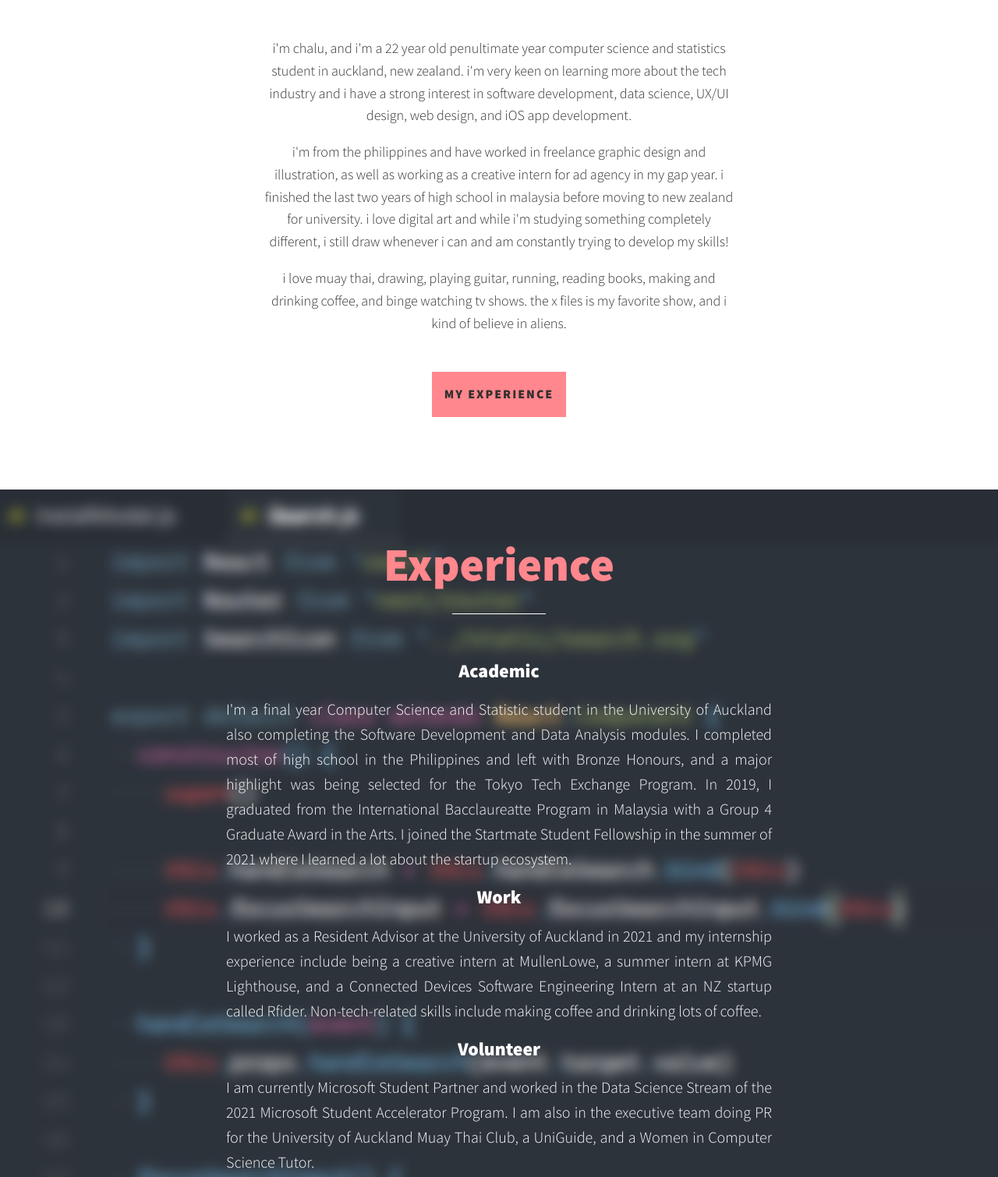
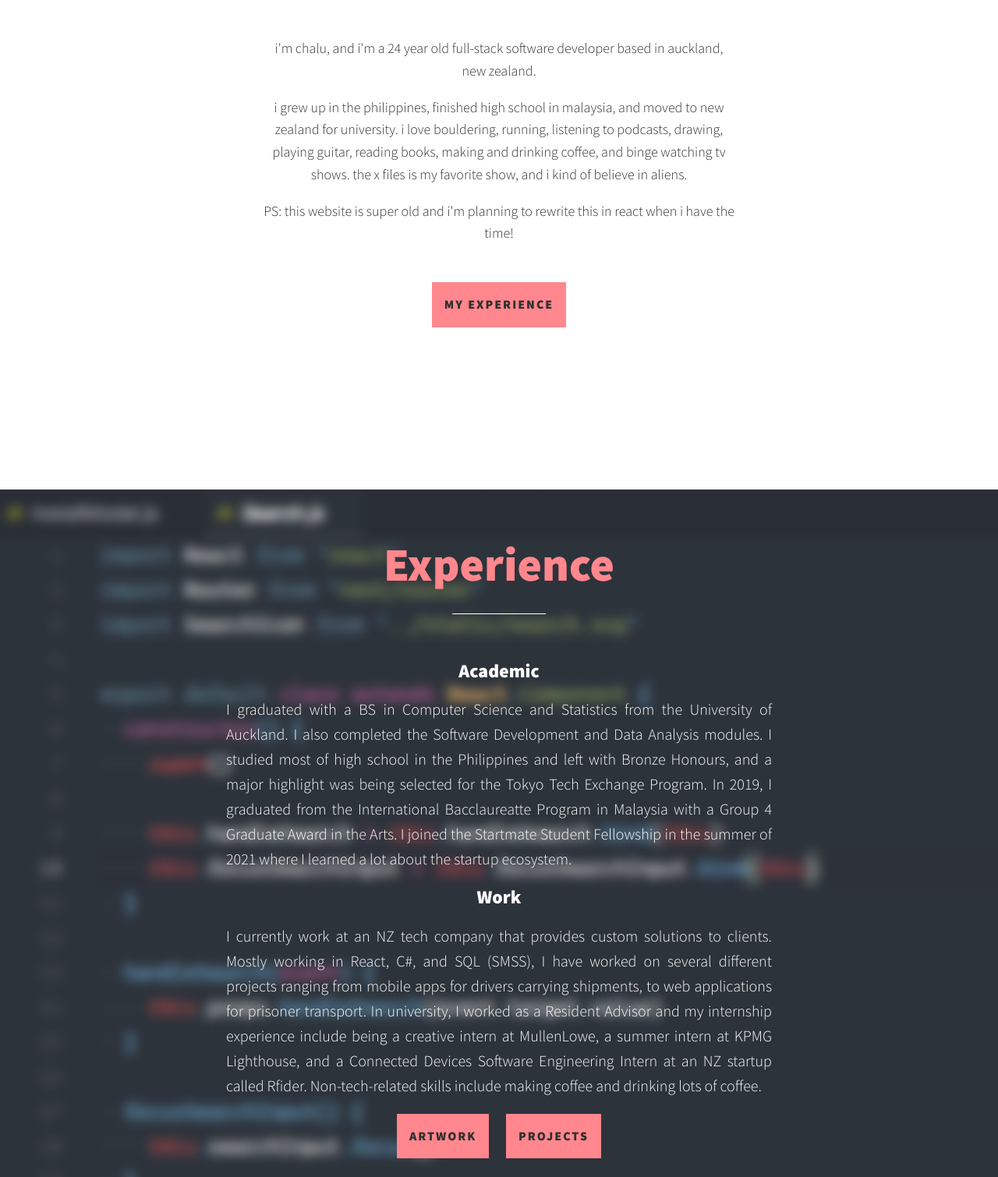
Before and after one commit to chalujugo/chalujugo.github.io, a plain HTML site: page index.html in a window 1280 px wide. Shown: the part 1180-2690 px from the top of the page at 78% size. Drawn offline with nearby package versions, Linux system fonts and the light colour scheme.

Commit message:
updated bio

```diff
--- a/index.html
+++ b/index.html
@@ -64,11 +64,11 @@
             <p class="section_subtitle section_subtitle-about"></p>
 
             <div class="about-me_body">
-                <p>i'm chalu, and i'm a 22 year old penultimate year computer science and statistics student in auckland, new zealand. i'm very keen on learning more about the tech industry and i have a strong interest in software development, data science, UX/UI design, web design, and iOS app development.
-                <p> i'm from the philippines and have worked in freelance graphic design and illustration, as well as working as a creative intern for ad agency in my gap year. i finished the last two years of high school in malaysia before moving to new zealand for university. i love digital art and while i'm studying something completely different, i still draw whenever i can and am constantly trying to develop my skills!
-
-                <p>i love muay thai, drawing, playing guitar, running, reading books, making and drinking coffee, and binge watching tv shows. the x files is my favorite show, and i kind of believe in aliens.</p>
-                </p>
+                <p>i'm chalu, and i'm a 24 year old full-stack software developer based in auckland, new zealand.
+                <p> i grew up in the philippines, finished high school in malaysia, and moved to new zealand for university.
+                i love bouldering, running, listening to podcasts, drawing, playing guitar, reading books, making and drinking coffee, and binge watching tv shows. the x files is my favorite show, and i kind of believe in aliens.</p>
+                <p>PS: this website is super old and i'm planning to rewrite this in react when i have the time!</p>
+            </p>
 
             <a href="#experiences" class = "btn" style="margin-top:30px;">my experience</a>
             </div>
@@ -83,9 +83,9 @@
             <div class="experiences">
                 <div class="experience">
                     <h3>Academic</h3>
-                    <p>I'm a final year Computer Science and Statistic student
-                        in the University of Auckland also completing the Software Development and Data Analysis modules.
-                        I completed most of high school in the Philippines and left with Bronze Honours, and a major highlight was being selected for the Tokyo Tech Exchange Program. In 2019, I graduated from the International Bacclaureatte Program in Malaysia with a Group 4 Graduate Award in the Arts.
+                    <p>I graduated with a BS in Computer Science and Statistics from the University of Auckland.
+                        I also completed the Software Development and Data Analysis modules.
+                        I studied most of high school in the Philippines and left with Bronze Honours, and a major highlight was being selected for the Tokyo Tech Exchange Program. In 2019, I graduated from the International Bacclaureatte Program in Malaysia with a Group 4 Graduate Award in the Arts.
                         I joined the Startmate Student Fellowship in the summer of 2021 where I learned a lot about the startup ecosystem.
                     </p>
                 </div> <!--- studies --->
@@ -93,16 +93,17 @@
                 <div class="experience">
                     <h3>Work</h3>
 
-                    <p>I worked as a Resident Advisor at the University of Auckland in 2021 and my internship experience include being a creative intern at MullenLowe, a summer intern at KPMG Lighthouse, and a Connected Devices Software Engineering Intern at an NZ startup called Rfider. Non-tech-related skills include making coffee and drinking lots of coffee.
+                    <p>I currently work at an NZ tech company that provides custom solutions to clients. Mostly working in React, C#, and SQL (SMSS), I have worked on several different projects ranging from mobile apps for drivers carrying shipments, to web applications for prisoner transport. In university, I worked as a Resident Advisor and my internship experience include being a creative intern at MullenLowe, a summer intern at KPMG Lighthouse, and a Connected Devices Software Engineering Intern at an NZ startup called Rfider. Non-tech-related skills include making coffee and drinking lots of coffee.
                     </p>
                 </div> <!--- hobbies --->
 
-                <div class="experience">
+                <!-- <div class="experience">
 
                     <h3>Volunteer</h3>
                     <p>I am currently Microsoft Student Partner and worked in the Data Science Stream of the 2021 Microsoft Student Accelerator Program. I am also in the executive team doing PR for the University of Auckland Muay Thai Club, a UniGuide, and a Women in Computer Science Tutor.
                     </p>
-                </div> <!--- more! --->
+                </div>  -->
+                <!--- more! --->
                 <a href="#work" class = "btn">artwork</a>
                 &nbsp;&nbsp;&nbsp;&nbsp;
                 <a href="#proj" class = "btn">projects</a>
```
